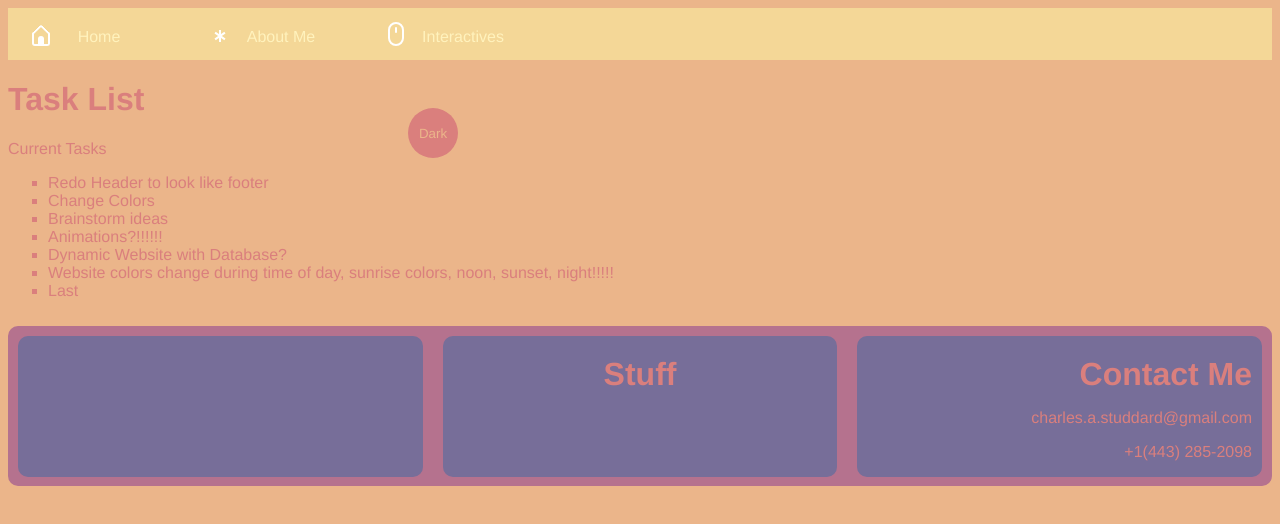
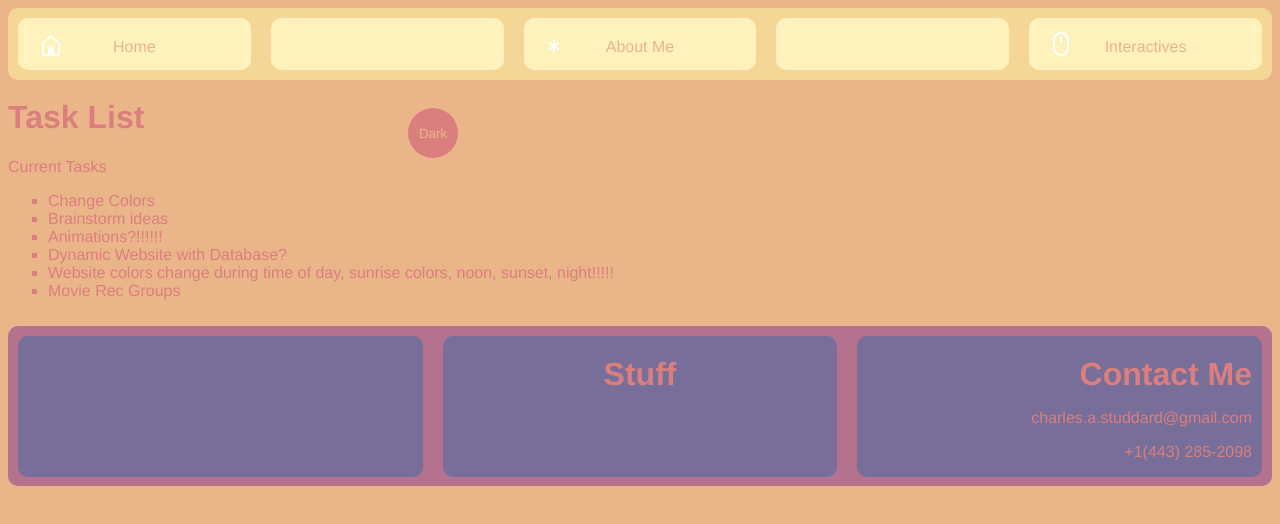
Before and after one commit to charles-a-studdard/PracticeWebsite, a plain HTML site: page index.html in a window 1280 px wide. Drawn offline with Linux system fonts and the light colour scheme.

Commit message:
Changed Header to match footer

```diff
--- a/icons.css
+++ b/icons.css
@@ -102,7 +102,7 @@
 
     margin-top: 0px;
     margin-bottom: -18px;
-    margin-left: 0px;
+    margin-left: 8px;
 
 
     color:white;
--- a/index.html
+++ b/index.html
@@ -13,24 +13,27 @@
   <div id = "content-wrap">
     <header>
       <nav>
-        <ul class = nav-bar-list>
-          <li class = nav-bar-list-element><a href = "index.html" class= nav-bar-list-element-link><i class = "gg-home-alt"></i>Home</a></li>
-          <li class = nav-bar-list-element><a href = "about-me.html" class= nav-bar-list-element-link><i class = "gg-asterisk"></i>About Me</a></li>
-          <li class = nav-bar-list-element><a href = "interactives.html" class= nav-bar-list-element-link><i class = "gg-mouse"></i>Interactives</a></li>
-        </ul>
+        <div class="container">
+          <div class = row>
+            <div class="col header-col"><a href = "index.html" class= nav-bar-link><i class = "gg-home-alt"></i>Home</a></div>
+            <div class="col header-col"></div>
+            <div class="col header-col"><a href = "about-me.html" class= nav-bar-link><i class = "gg-asterisk"></i>About Me</a></div>
+            <div class="col header-col"></div>
+            <div class="col header-col"><a href = "interactives.html" class= nav-bar-link><i class = "gg-mouse"></i>Interactives</a></div>
+          </div>
+        </div>
       </nav>
     </header>
     <main>
       <h1>Task List</h1>
       <p id = "msg">Current Tasks</p>
       <ul>
-        <li class = "list">Redo Header to look like footer</li>
         <li class = "list">Change Colors</li>
         <li class = "list">Brainstorm ideas</li>
         <li class = "list">Animations?!!!!!!</li>
         <li class = "list">Dynamic Website with Database?</li>
         <li class = "list">Website colors change during time of day, sunrise colors, noon, sunset, night!!!!!</li>
-        <li class = "list">Last</li>
+        <li class = "list">Movie Rec Groups</li>
       </ul>
       <div>
         <button class = "btn">Dark</button>
--- a/main.css
+++ b/main.css
@@ -14,9 +14,13 @@
   font-family: helvetica;
 }
 body {
-    background: var(--bg);
-    position: relative;
 
+  background: var(--bg);
+  position: relative;
+
+}
+main{
+  padding-top:70px;
 }
 #content-wrap{ /*neccesary to keep footer at bottom*/
   padding-bottom: 170px;
@@ -43,30 +47,41 @@ h3{
 }
 
 /****************Navigation Bar****************/
-.nav-bar-list{
-  list-style-type: none;
-  margin: 0;
-  padding: 0;
-  overflow: hidden;
+
+header{
   background-color: var(--lighter);
-}
-.nav-bar-list-element{
-  display: inline;
-  float: left;
+  border-radius: 10px;
+  padding: 10px;
+  padding-right:30px;
+  padding-left:0px;
+  left:0;
+  right:0;
+  position: absolute;
 }
 
-.nav-bar-list-element-link{
+.header-col{
+  background-color: var(--lightest);
+  text-align: center;
+  margin-right:10px;
+  margin-left:10px;
+  border-radius: 10px;
+}
+
+.nav-bar-link{
   display: block;
   padding: 14px 16px;
-  color: var(--lightest);
-  width:150px;
+  color: var(--light);
   text-align: center;
   text-decoration: none;
+  border-radius: 10px;
 }
 
-.nav-bar-list-element-link:hover{
-  background-color:var(--light);
+.nav-bar-link:hover{
+  background-color:var(--lighter);
 }
+
+
+
 /**********************************************/
 
 
```
Also changed, not shown: about-me.html (+9 -5 lines), interactives.html (+9 -5 lines).
